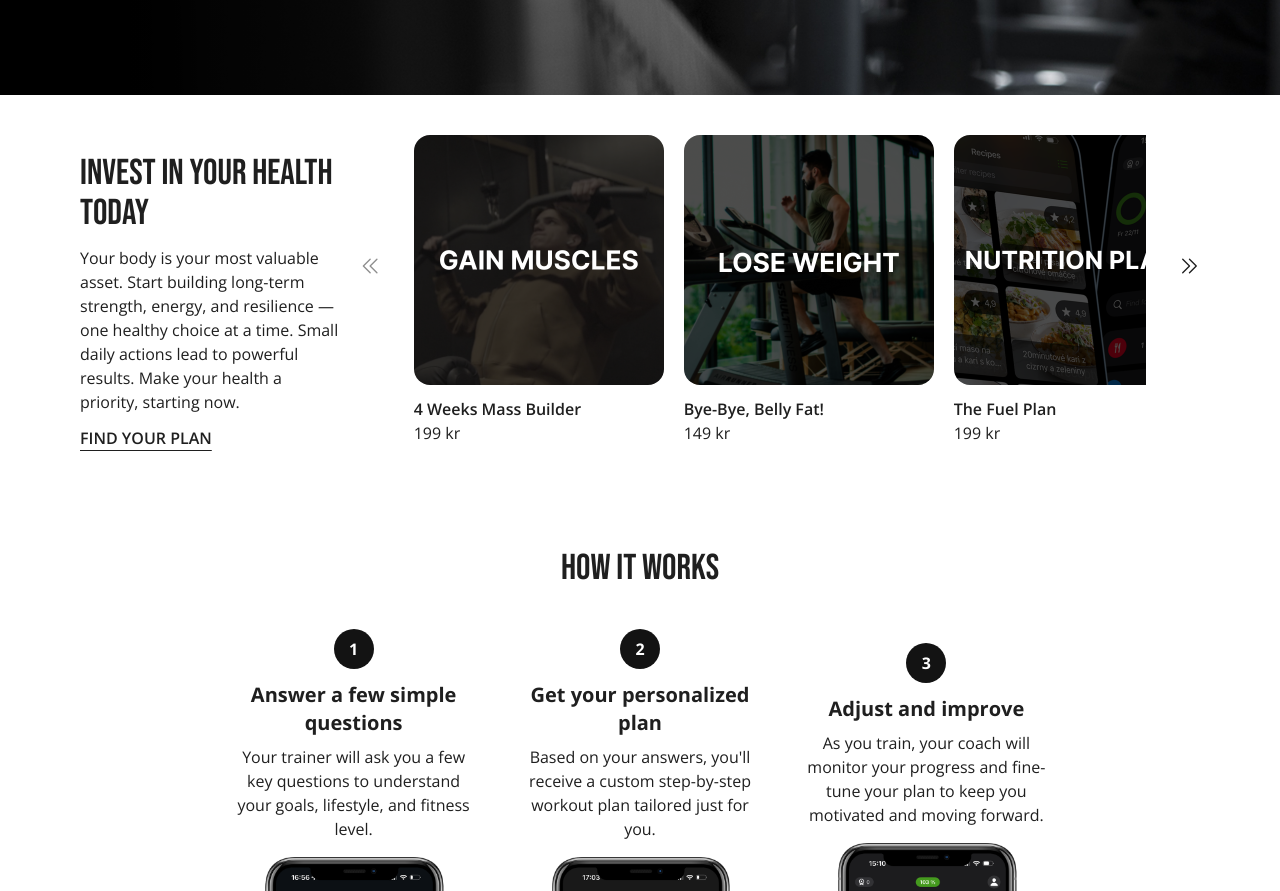
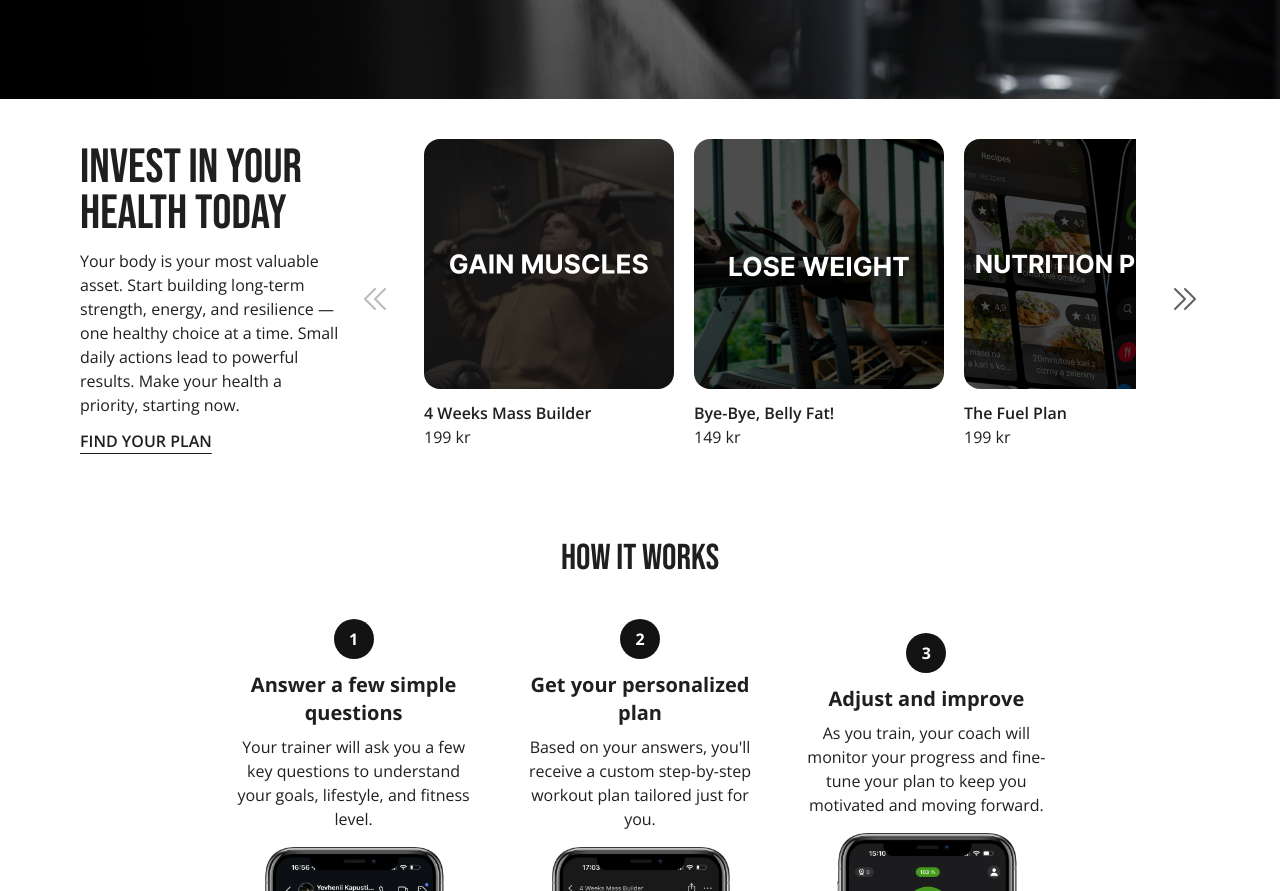
Before and after one commit to yevhenii-kapustian/yevheniiSite, a Next.js app: page / in a window 1280 px wide. Shown: the part 780-1671 px from the top of the page. Built offline with nearby package versions, Linux system fonts and the light colour scheme; no server answers.

Commit message:
completed wellness section

```diff
--- a/src/components/Products/index.tsx
+++ b/src/components/Products/index.tsx
@@ -24,8 +24,9 @@ type ProductsPropsType = {
 const variantsStyles = {
     home: {
         productsContainerStyles: "flex gap-5 overflow-x-auto snap-x snap-mandatory",
-        productsWrapperStyles: "flex flex-col rounded-2xl w-1/2 snap-center sm:w-auto sm:min-w-[250px]",
-        imageProductStyles: "rounded-2xl",
+        productsWrapperStyles: "flex flex-col rounded-2xl w-1/2 min-w-0 shrink-0 snap-center sm:w-auto sm:min-w-[250px]",
+        imageWrapperStyles: "relative aspect-square w-full overflow-hidden rounded-2xl",
+        imageProductStyles: "object-cover",
         textItemsWrapperStyles: "pt-3 flex flex-col justify-between",
         nameProductStyles: "text-sm sm:text-base font-semibold",
         subDescriptionProductStyles: "text-sm sm:text-base",
@@ -35,7 +36,8 @@ const variantsStyles = {
     programs: {
         productsContainerStyles: "grid gap-5 grid-cols-2 lg:grid-cols-4",
         productsWrapperStyles: "overflow-hidden rounded-2xl border border-black/5 bg-white transition-shadow duration-200 hover:shadow-lg",
-        imageProductStyles: "w-full",
+        imageWrapperStyles: "relative aspect-square w-full",
+        imageProductStyles: "object-cover",
         textItemsWrapperStyles: "p-4",
         nameProductStyles: "text-sm sm:text-base font-semibold",
         subDescriptionProductStyles: "text-sm sm:text-base",
@@ -45,6 +47,7 @@ const variantsStyles = {
     product: {
         productsContainerStyles: "",
         productsWrapperStyles: "flex flex-col md:flex-row justify-center gap-10",
+        imageWrapperStyles: "",
         imageProductStyles: "w-full md:w-[50%] lg:w-[35%] rounded-3xl object-contain",
         textItemsWrapperStyles: "w-full md:w-[50%] lg:w-[35%]",
         nameProductStyles: "pt-5 text-xl sm:text-2xl font-bold",
@@ -71,8 +74,8 @@ const Products = ({showName = true,
 
     return(
         <>
-        {showArrows && <CaretDoubleLeft className={`mb-18 min-w-[20px] ${isAtStart ? "opacity-50 cursor-default" : "opacity-100 cursor-pointer"}`}
-                                        onClick={handleScrollLeft} size={150}/>}
+        {showArrows && <CaretDoubleLeft className={`hidden sm:block shrink-0 transition-opacity duration-150 ${isAtStart ? "opacity-30 cursor-default" : "opacity-70 hover:opacity-100 cursor-pointer"}`}
+                                        onClick={handleScrollLeft} size={32}/>}
         <ul ref={containerRef} className={`${styles.productsContainerStyles} scrollbar-hide`}>
             {productsToShow?.map((item:ProductsType, index:number) => {
                 const learnMoreLink = slugify(item.name, {lower: true, strict: true})
@@ -81,7 +84,13 @@ const Products = ({showName = true,
                         className={`${styles.productsWrapperStyles} ${variants !== "product" ? "cursor-pointer" : undefined}`}
                         key={index}
                     >
-                        <Image className={styles.imageProductStyles} src={item.image} alt={item.name} width={1000} height={1000} priority/>
+                        {variants === "product" ? (
+                            <Image className={styles.imageProductStyles} src={item.image} alt={item.name} width={1000} height={1000} priority/>
+                        ) : (
+                            <div className={styles.imageWrapperStyles}>
+                                <Image className={styles.imageProductStyles} src={item.image} alt={item.name} fill priority/>
+                            </div>
+                        )}
                         <div className={styles.textItemsWrapperStyles}>
                             {showPath && (
                                             <p className="text-xs">
@@ -104,8 +113,8 @@ const Products = ({showName = true,
                    )
                 })}
         </ul>
-        {showArrows && <CaretDoubleRight className={`mb-18 min-w-[20px] ${isAtEnd ? "opacity-50 cursor-default" : "opacity-100 cursor-pointer"}`}
-                                            onClick={handleScrollRight} size={150}/>}
+        {showArrows && <CaretDoubleRight className={`hidden sm:block shrink-0 transition-opacity duration-150 ${isAtEnd ? "opacity-30 cursor-default" : "opacity-70 hover:opacity-100 cursor-pointer"}`}
+                                            onClick={handleScrollRight} size={32}/>}
         </>
     )
 }
--- a/src/components/WelcomeSection/index.tsx
+++ b/src/components/WelcomeSection/index.tsx
@@ -16,8 +16,8 @@ type WelcomeSectionProps = {
 
 const WelcomeSection = ({title, description}:WelcomeSectionProps) => {
     return(
-        <section id="hero" className="relative w-full min-h-[560px] h-[85dvh] sm:h-auto sm:min-h-0">
-            <div className="relative h-full py-10 sm:py-40">
+        <section id="hero" className="relative w-full flex flex-col min-h-[560px] sm:min-h-0">
+            <div className="relative flex-1 py-10 sm:py-40">
                 <div className="absolute inset-x-0 -top-[90px] h-[calc(100%+90px)] sm:-top-[100px] sm:h-[calc(100%+100px)]">
                     <Image
                         className="w-full h-full object-cover object-[75%_25%] sm:object-[70%_25%] lg:object-[0_25%]"
@@ -64,12 +64,12 @@ const WelcomeSection = ({title, description}:WelcomeSectionProps) => {
                             onClick={e => handleElementInView(e, "#formCoaching")}
                             variant="outline-light"
                             size="sm"
-                            className="w-full sm:w-auto gap-2"
+                            className="h-12 w-full sm:w-auto gap-2"
                         >
                             Personal Plan
                             <ArrowRight size={16} weight="bold" />
                         </Button>
-                        <Button href="/programs" variant="solid-light" size="sm" className="w-full sm:w-auto">
+                        <Button href="/programs" variant="solid-light" size="sm" className="h-12 w-full sm:w-auto">
                             View All Plans
                         </Button>
                     </motion.div>
--- a/src/components/WellnessSection/index.tsx
+++ b/src/components/WellnessSection/index.tsx
@@ -15,7 +15,7 @@ const WellnessSection = () => {
         <section className="relative overflow-hidden">
             <div className="py-10 px-5 lg:px-20 flex flex-col items-center gap-5 sm:flex-row sm:justify-evenly bg-white">
                 <div className="w-full sm:w-[40%] lg:w-[25%] flex flex-col gap-3">
-                    <h2 className={`${babes.className} text-3xl sm:text-4xl text-ink uppercase`}>Invest in Your Health Today</h2>
+                    <h2 className={`${babes.className} text-4xl sm:text-5xl leading-[0.95] text-ink uppercase`}>Invest in Your Health Today</h2>
                     <p className="text-sm sm:text-base">
                         Your body is your most valuable asset. Start building long-term strength, energy, and resilience — one healthy
                         choice at a time. Small daily actions lead to powerful results. Make your health a priority, starting now.
--- a/src/context/ProductsContext.tsx
+++ b/src/context/ProductsContext.tsx
@@ -38,10 +38,20 @@ export const ProductsProvider = ({children} : {children:ReactNode}) => {
         }
     }, []);
 
+    const getScrollStep = (): number => {
+        const container = containerRef.current;
+        if (!container || !container.firstElementChild) return 0;
+
+        const card = container.firstElementChild as HTMLElement;
+        const gap = parseFloat(window.getComputedStyle(container).columnGap || "0");
+
+        return card.getBoundingClientRect().width + gap;
+    };
+
     const handleScrollLeft = () => {
         if (containerRef.current) {
             containerRef.current.scrollBy({
-                left: -150,
+                left: -getScrollStep(),
                 behavior: 'smooth',
             });
         }
@@ -50,7 +60,7 @@ export const ProductsProvider = ({children} : {children:ReactNode}) => {
     const handleScrollRight = () => {
         if (containerRef.current) {
             containerRef.current.scrollBy({
-                left: 150,
+                left: getScrollStep(),
                 behavior: 'smooth',
             });
         }
```
